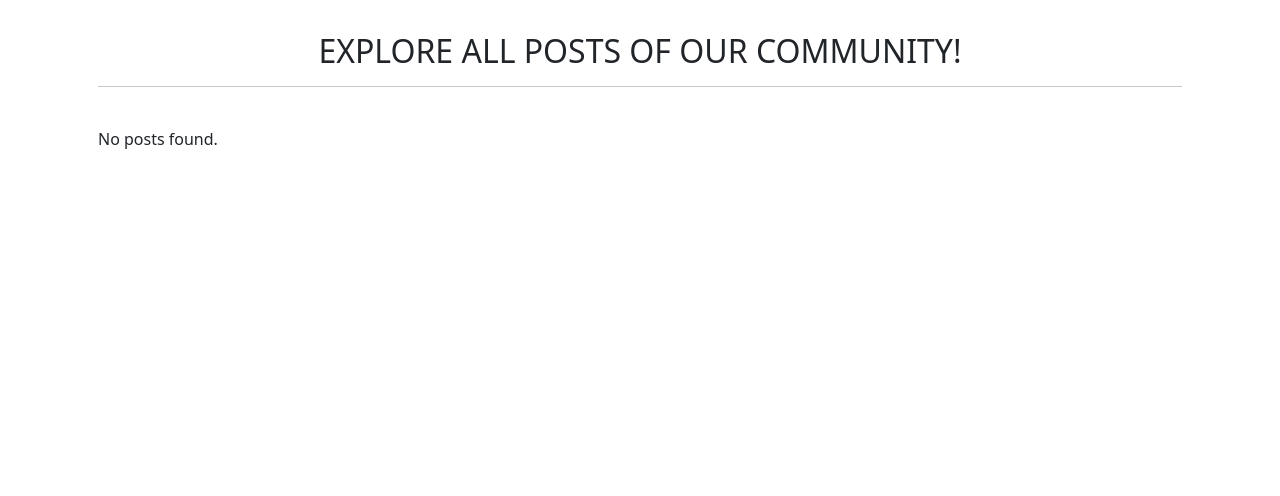
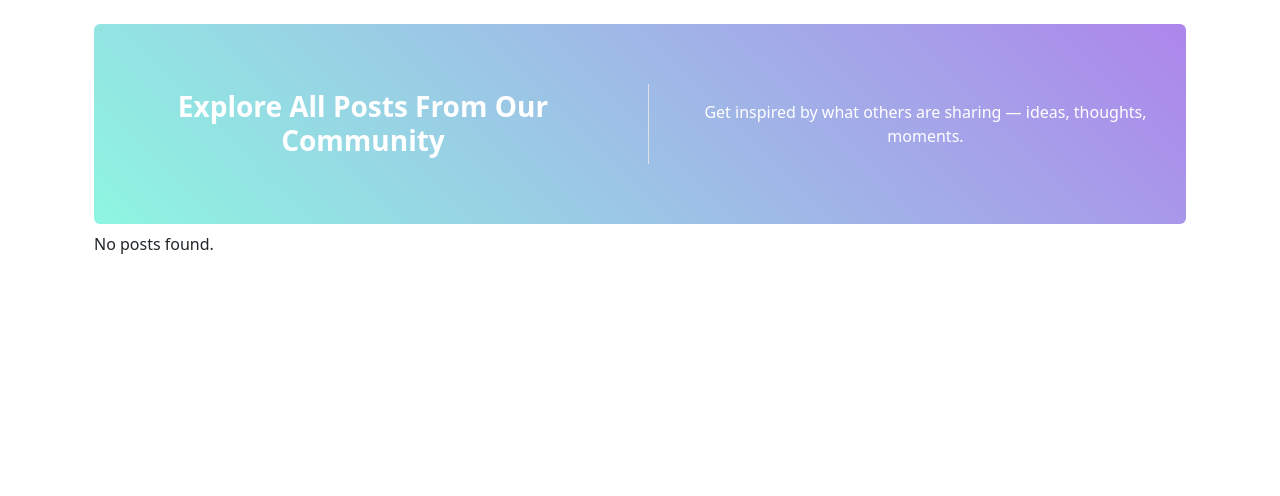
Before and after one commit to RazmikMovsisyan/microblogify, a Django app: page / in a window 1280 px wide. Shown: the part 68-564 px from the top of the page. Run offline with Django 4.2, Linux system fonts and the light colour scheme; data that the repository does not hold is empty; some web fonts are replaced.

Commit message:
Style Hero Banner

```diff
--- a/blog/static/css/style.css
+++ b/blog/static/css/style.css
@@ -38,3 +38,26 @@
   .inner:hover img {
     transform: scale(1.3);
   }
+
+  /* set hero baner and removed margin on h2 */
+  .hero-banner {
+    background: linear-gradient(45deg, hsla(168, 85%, 52%, 0.5), hsla(263, 88%, 45%, 0.5));
+    height: 200px;
+    display: flex;
+    align-items: center;
+    text-align: center;
+    flex-direction: row;
+    color: white;
+    border-radius: 1rem;
+    transition: filter 1s ease-in-out;
+    justify-content: center;
+    padding: 1.5rem;
+}
+
+  .hero-banner:hover {
+    filter: hue-rotate(100deg);
+  }
+
+  .hero-banner h2, p{
+    margin: 0;
+  }
--- a/blog/templates/blog/post_form.html
+++ b/blog/templates/blog/post_form.html
@@ -37,8 +37,7 @@
               <input type="file" name="image" class="form-control" id="id_image">
             </div>
 
-
-            <div class="d-grid gap-2 d-md-flex">
+            <div class="d-grid gap-2 d-md-flex mt-4">
               <button type="submit" class="btn btn-dark">Save</button>
               <a href="{% url 'post_list' %}" class="btn btn-secondary ms-2">Cancel</a>
             </div>
--- a/blog/templates/blog/post_list.html
+++ b/blog/templates/blog/post_list.html
@@ -1,10 +1,25 @@
 {% extends 'blog/base.html' %}
 {% block content %}
-  <div class="row mt-2 px-3">
-    <h2 class="mb-4 text-center">EXPLORE ALL POSTS OF OUR COMMUNITY!<hr></h2>
 
+<div class="container">
+
+  <div class="d-flex flex-column flex-md-row justify-content-center align-items-center text-white text-center hero-banner p-4 rounded">
+    <div class="pe-md-4">
+      <h2 class="fs-3 fs-md-2 fw-bold">Explore All Posts From Our Community</h2>
+    </div>
+
+    <div class="d-none d-md-block border-start mx-3" style="height: 80px; border-color: rgba(255,255,255,0.5);"></div>
+
+    <div class="ps-md-4 pt-3 pt-md-0">
+      <p class="fs-6 fs-md-5 fw-light mb-0">
+        Get inspired by what others are sharing — ideas, thoughts, moments.
+      </p>
+    </div>
+  </div>
+
+  <div class="row mt-2">
     {% for post in posts %}
-      <div class="container col-md-3 mb-4 px-3">
+      <div class="col-md-3 mb-4">
         <div class="card h-100 shadow">
           {% if post.image %}
           <div class="inner">
@@ -12,13 +27,17 @@
               <img src="{{ post.image.url }}" class="card-img-top" alt="{{ post.title }}">
             </a>
           </div>
-        {% endif %}
+          {% endif %}
           <div class="card-body d-flex flex-column">
             <h5 class="card-title text-center">
               <a href="{% url 'post_detail' post.slug %}" class="text-decoration-none">{{ post.title }}</a>
             </h5>
-            <p class="card-text text-muted text-center justify-content-center">{{ post.content|truncatechars:150 }}</p>
-            <p class="text-center">by <a href="{% url 'profile' post.author.username %}">{{ post.author.username }}</a></p>
+            <p class="card-text text-muted text-center justify-content-center">
+              {{ post.content|truncatechars:150 }}
+            </p>
+            <p class="text-center">
+              by <a href="{% url 'profile' post.author.username %}">{{ post.author.username }}</a>
+            </p>
           </div>
         </div>
       </div>
@@ -26,4 +45,6 @@
       <p>No posts found.</p>
     {% endfor %}
   </div>
+
+</div>  {# Ende container #}
 {% endblock %}
```
